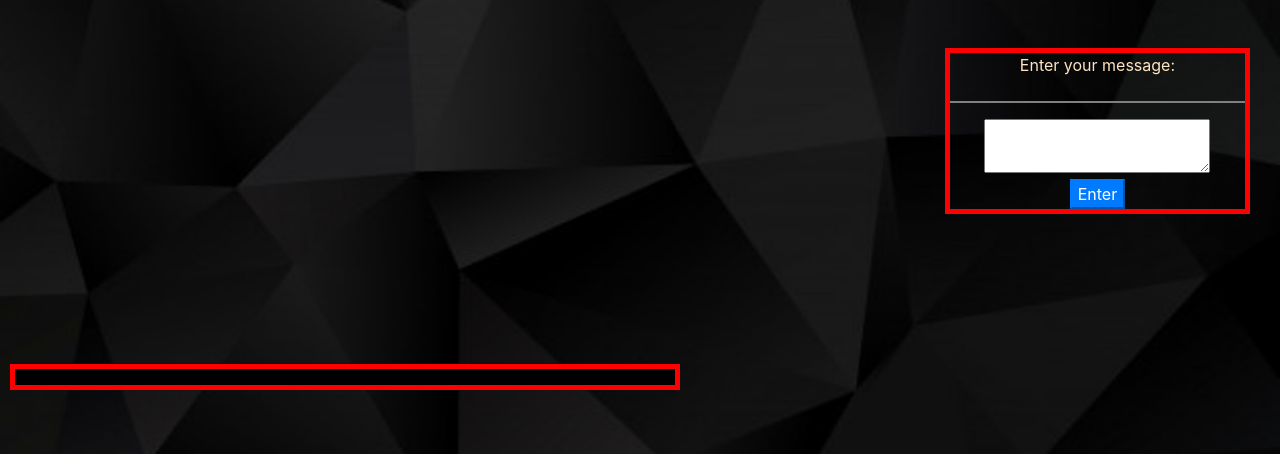
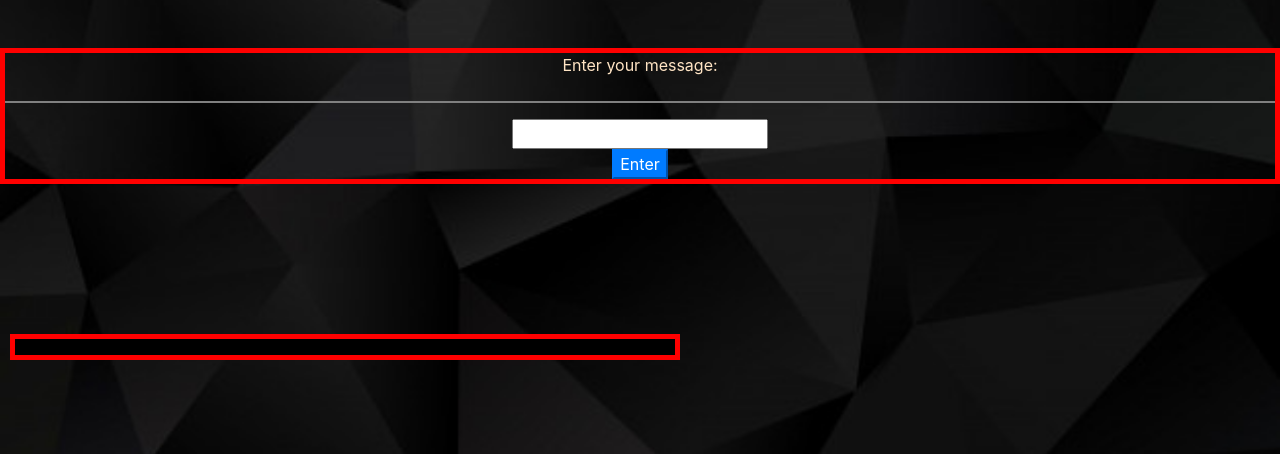
Before and after one commit to kamperemu/text-messaging-app, a Flask app: template templates/roomFinal.html in a window 1280 px wide. Shown: the part 56-510 px from the top of the page. Run offline with Flask 2, Linux system fonts and the light colour scheme; the template is opened without the code that fills it: most values are stand-ins (such as "Sample title", 1, 10 or a date in 2020); parts of the project's set-up code (start-up, migrations or seed data) failed here and were passed over.

Commit message:
minor changes

```diff
--- a/static/style.css
+++ b/static/style.css
@@ -68,8 +68,7 @@ hr{
 }
 
 .formMsg{
-    margin-left: 25cm;
-    margin-right: 30px;
+    margin:auto;
     text-align: center;
     border-width: 5px;
     border-style: solid;
--- a/templates/tempRoom.html
+++ b/templates/roomBase.html
@@ -22,12 +22,12 @@ room#{{id}}
     <div class="formMsg">
         <label for="typeMsg" style = 'color:bisque; size:5px;'>Enter your message:</label>
         <hr class = 'roomLine'></hr>
-        <textarea id="typeMsg" rows="2"></textarea>
+        <input id="typeMsg" name = "typeMsg"></input>
         <br>
         <input class="submitMsg btn-primary" type="submit" value="Enter" id = "enter" name = 'enter'></input>
     </div>
 
-    <div class = 'dispMsg'>
+    <div class = 'dispMsg' style = 'color:azure'>
         <p></p>
     </div>
 </form>
--- a/templates/roomFinal.html
+++ b/templates/roomFinal.html
@@ -22,12 +22,12 @@ room#{{id}}
     <div class="formMsg">
         <label for="typeMsg" style = 'color:bisque; size:5px;'>Enter your message:</label>
         <hr class = 'roomLine'></hr>
-        <textarea id="typeMsg" rows="2"></textarea>
+        <input id="typeMsg" name = "typeMsg"></input>
         <br>
         <input class="submitMsg btn-primary" type="submit" value="Enter" id = "enter" name = 'enter'></input>
     </div>
 
-    <div class = 'dispMsg'>
+    <div class = 'dispMsg' style = 'color:azure'>
         <p></p>
     </div>
 </form>
```
